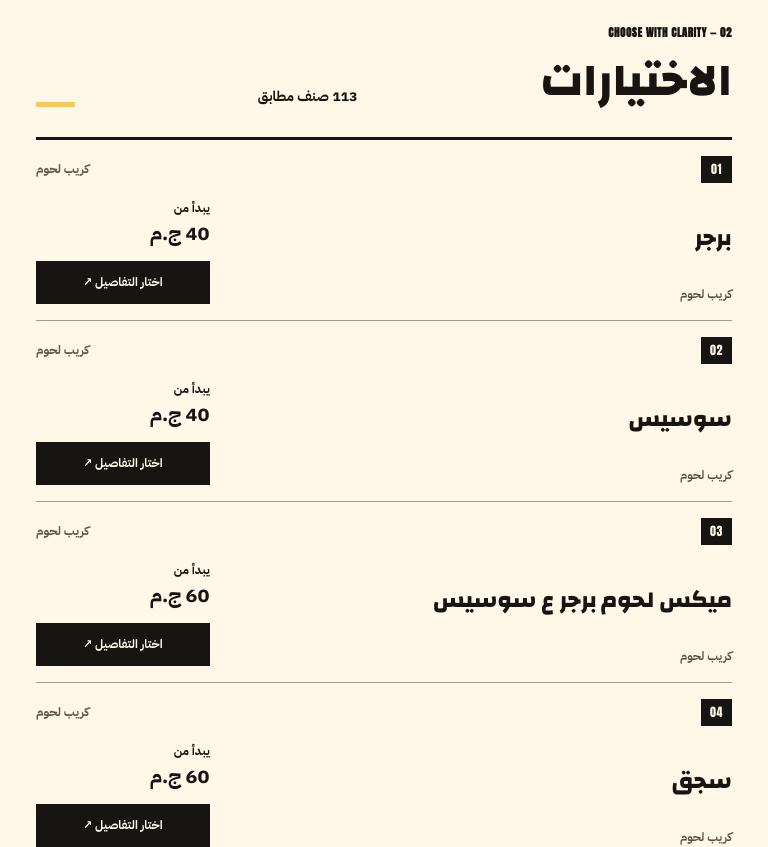
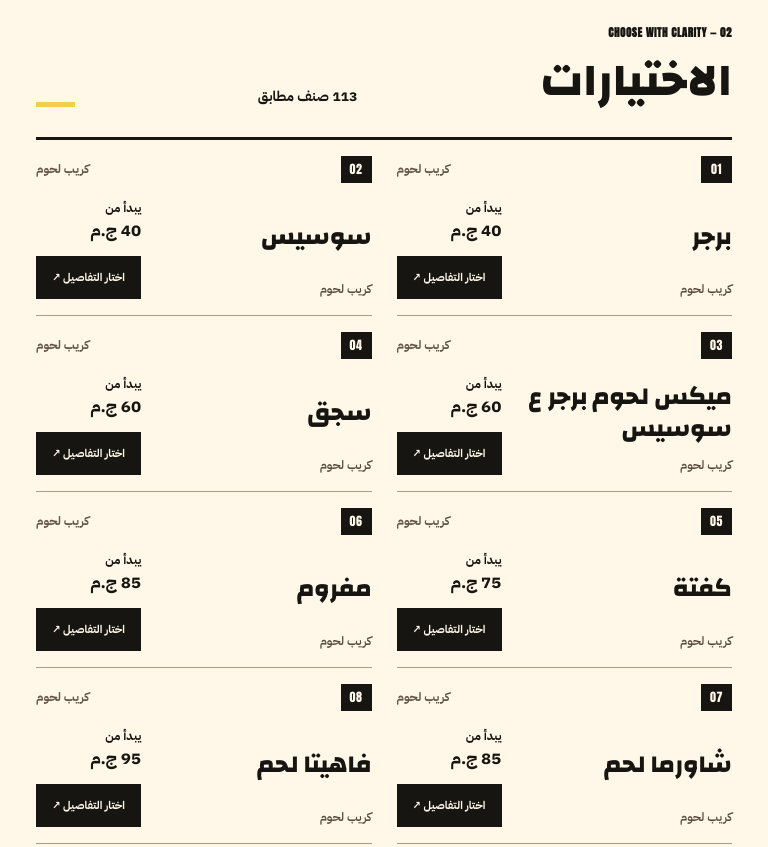
Before and after one commit to omarkhair70-droid/tuscanini-ordering-system, a Next.js app: page /menu in a window 768 px wide. Shown: the part 1040-1887 px from the top of the page. Built offline with nearby package versions, Linux system fonts and the light colour scheme.

Commit message:
refine(menu): preserve readable two-column compact catalog at tablet width after actual screenshot comparison

```diff
--- a/app/rebirth-menu.css
+++ b/app/rebirth-menu.css
@@ -328,3 +328,21 @@
 @media(prefers-reduced-motion:reduce){
   .t-menu-page .t-menu-product{transition:none}
 }
+
+
+/* Actual 768px screenshot exposed a too-early one-column switch that made
+ * the populated 20-item list longer than the older card grid. A compact
+ * two-column receipt spread works from tablet widths, with a narrower price
+ * lane and restrained Arabic title sizing. */
+@media(min-width:721px) and (max-width:860px){
+  .t-menu-page .t-menu-items__grid{grid-template-columns:repeat(2,minmax(0,1fr));column-gap:25px}
+  .t-menu-page .t-menu-product,
+  .t-menu-page .t-menu-product:nth-child(6n+2),
+  .t-menu-page .t-menu-product:nth-child(6n+5){
+    grid-template-columns:minmax(0,1fr) 105px;
+    min-height:147px;column-gap:10px
+  }
+  .t-menu-page .t-menu-product h3{font-size:clamp(21px,3.2vw,27px)}
+  .t-menu-page .t-menu-product__price strong{font-size:17px}
+  .t-menu-page .t-menu-product__bottom button{font-size:11px;padding-inline:6px}
+}
```
